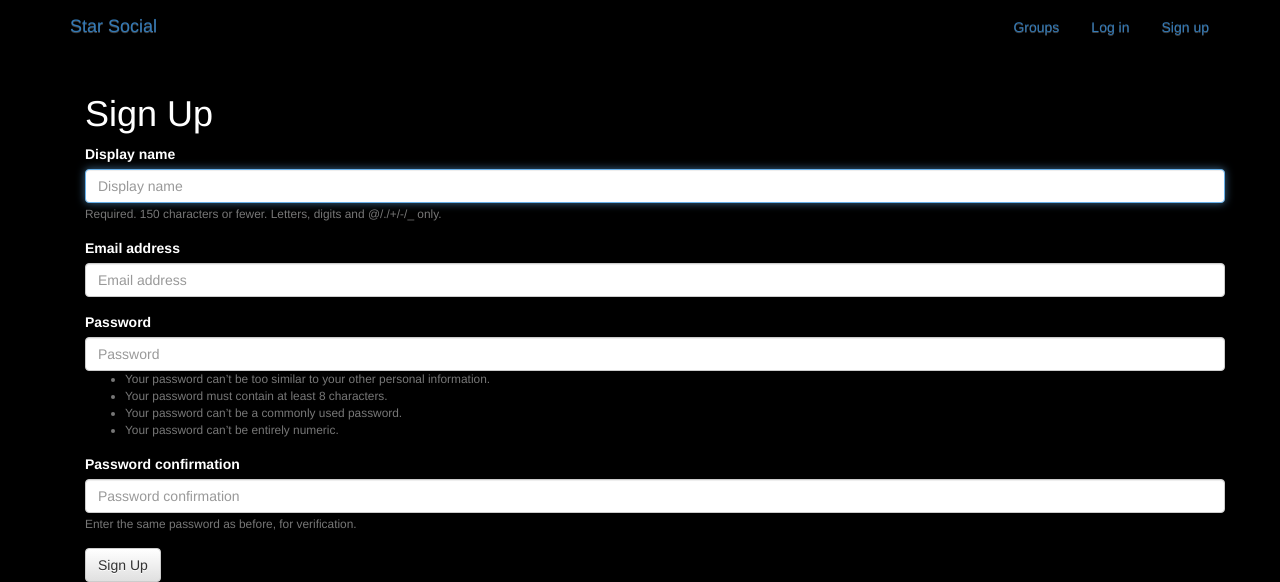
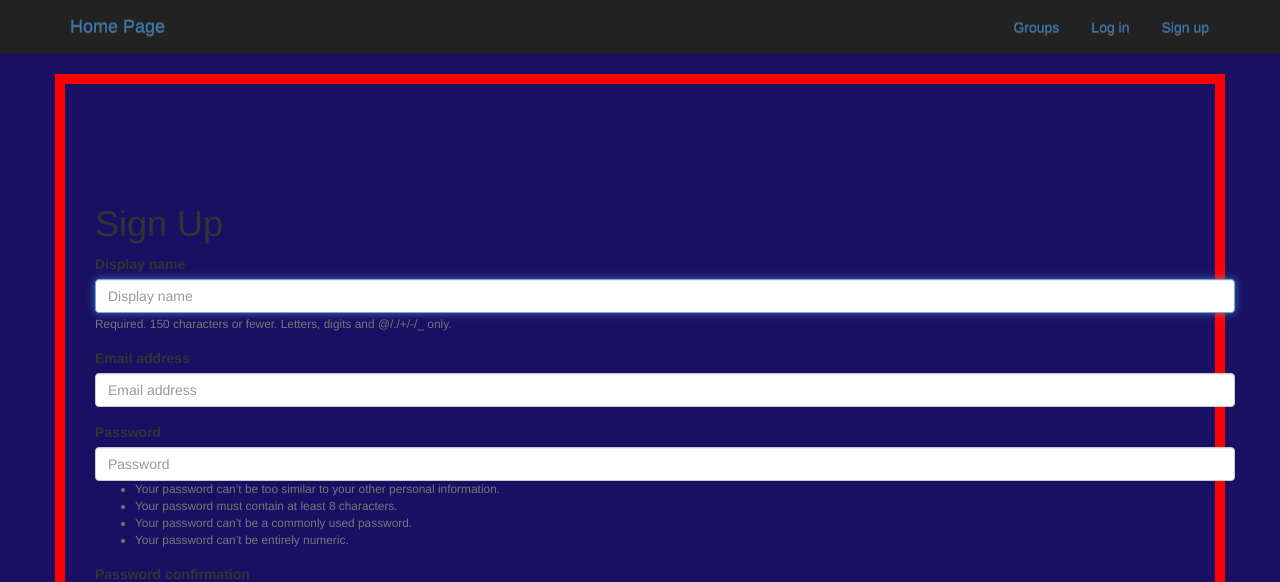
Before and after one commit to MuhammedSabry/Social-Media, a Django app: page /accounts/signup/ in a window 1280 px wide. Shown: the top 582 px of the page. Run offline with Django 3.2, Linux system fonts and the light colour scheme; some libraries are stand-ins or nearby versions.

Commit message:
Add files via upload

```diff
--- a/templates/base.html
+++ b/templates/base.html
@@ -3,7 +3,7 @@
 <html>
   <head>
     <meta charset="utf-8">
-    <title>Star Social</title>
+    <title>Social Site</title>
     <!-- Latest compiled and minified CSS -->
 
     <link rel="stylesheet" href="https://maxcdn.bootstrapcdn.com/bootstrap/3.3.7/css/bootstrap.min.css" integrity="sha384-BVYiiSIFeK1dGmJRAkycuHAHRg32OmUcww7on3RYdg4Va+PmSTsz/K68vbdEjh4u" crossorigin="anonymous">
@@ -15,9 +15,10 @@
     <script src="https://maxcdn.bootstrapcdn.com/bootstrap/3.3.7/js/bootstrap.min.js" integrity="sha384-Tc5IQib027qvyjSMfHjOMaLkfuWVxZxUPnCJA7l2mCWNIpG9mGCD8wGNIcPD7Txa" crossorigin="anonymous"></script>
 
 
-    <link href="https://fonts.googleapis.com/css?family=Montserrat" rel="stylesheet">
+    <link href="https://fonts.googleapis.com/css?family=Courgette" rel="stylesheet">
 
-    <link rel="stylesheet" href="{% static 'simplesocial/css/master.css'%}">
+
+    <link rel="stylesheet" href="{% static 'socialmedia/css/master.css'%}">
 
 
   </head>
@@ -25,10 +26,10 @@
 
   <body>
 
-    <nav class="navbar  mynav" role="navigation" id="navbar">
+    <nav class="navbar  mynav" role="navigation" style="background-color: #222222;" id="navbar">
     			<div class="container">
 
-            <a class="navbar-brand mynav" href="{% url 'home' %}">Star Social</a>
+            <a class="navbar-brand mynav" href="{% url 'home' %}">Home Page</a>
 
     					<ul class="nav navbar-nav navbar-right">
     						{% if user.is_authenticated %}
@@ -61,5 +62,5 @@
 
 
   </body>
-  <script src="{% static "simplesocial/js/master.js"%}" type="text/javascript" ></script>
+  <script src="{% static "socialmedia/js/master.js" %}" type="text/javascript" ></script>
 </html>
```
